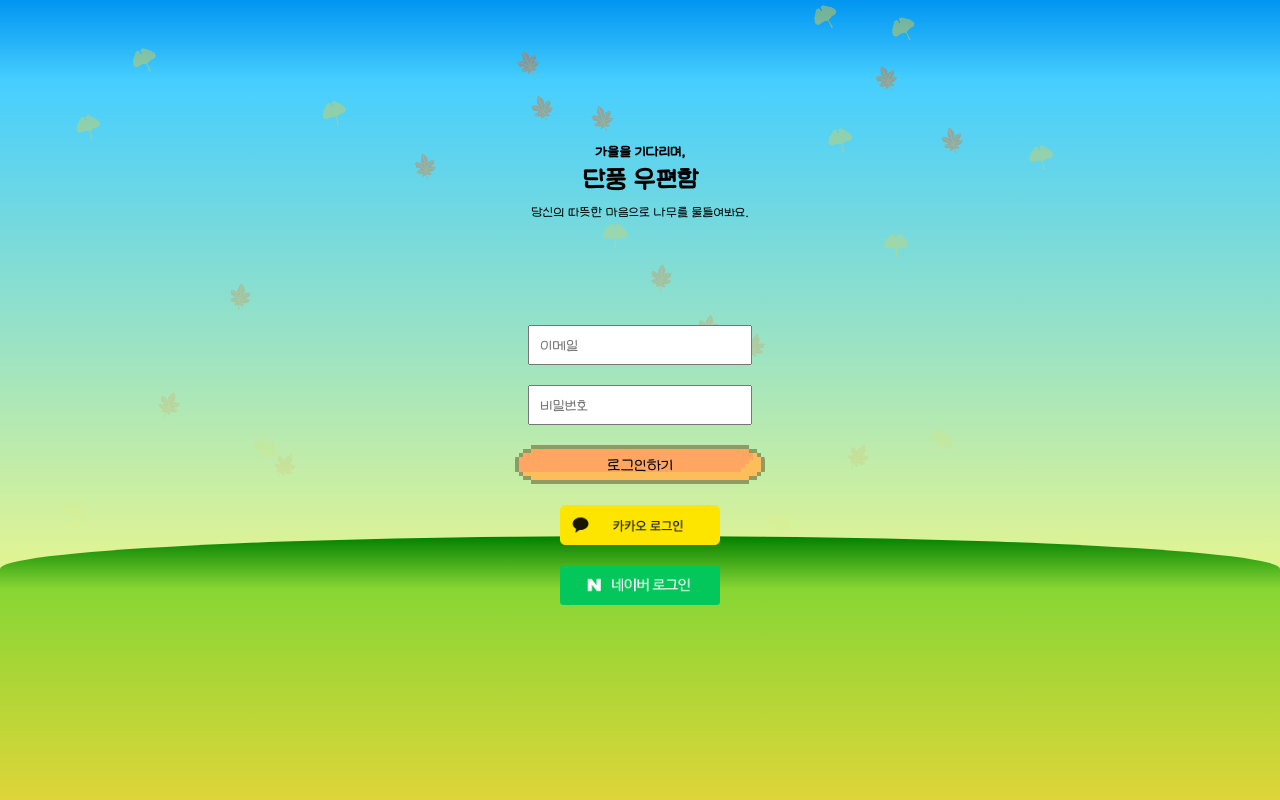
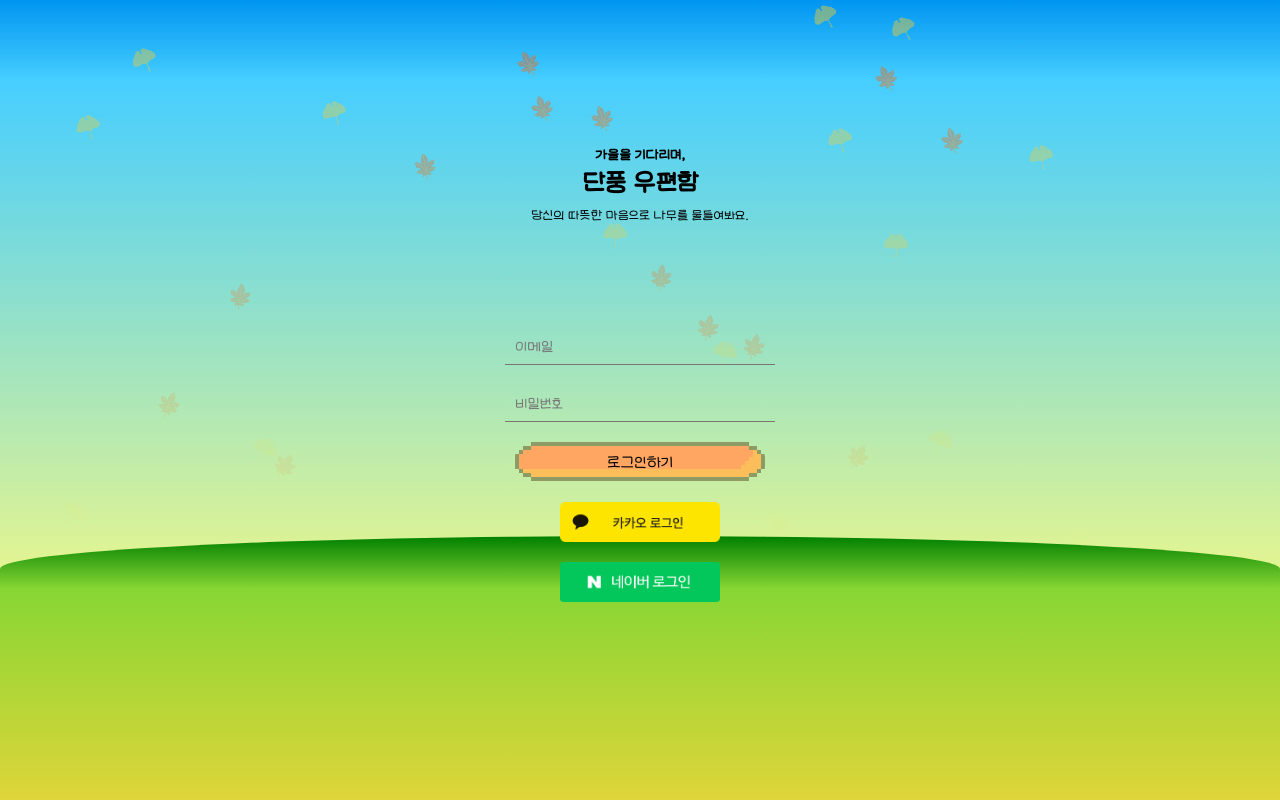
Before and after one commit to minseong0324/MapleMailbox-Frontend, a React (Vite) app: page /login in a window 1280 px wide. Built offline with nearby package versions, Linux system fonts and the light colour scheme; no server answers.

Commit message:
로그인, 회원가입 입력창 디자인 변경

```diff
--- a/src/pages/login/style.ts
+++ b/src/pages/login/style.ts
@@ -46,7 +46,19 @@ const LoginInput = styled.input`
   font-family: 'LeeSeoyun';
   padding: 10px;
   font-size: 16px;
-  width: 200px;
+  width: 250px;
+  border: none; // 모든 테두리를 제거합니다.
+  border-bottom: 1px solid #777; // 아래쪽 테두리만 추가합니다.
+  background-color: transparent;
+  color: #111;
+
+  &::placeholder {
+    color: #777;
+  }
+
+  &:focus {
+    outline: none;
+  }
 `;
 
 const TextsStyle = styled.div`
--- a/src/pages/signup/style.ts
+++ b/src/pages/signup/style.ts
@@ -41,14 +41,26 @@ const SignUpButton = styled.button`
   gap: 20px;
 `;
 
- const SignUpInput = styled.input`
-border-radius: 10px;
-border: 1px solid #DDDDDD;
+const SignUpInput = styled.input`
   font-family: 'LeeSeoyun';
   padding: 10px;
   font-size: 16px;
-  width: 200px;
+  width: 250px;
+  border: none; // 모든 테두리를 제거합니다.
+  border-bottom: 1px solid #777; // 아래쪽 테두리만 추가합니다.
+  background-color: transparent;
+  color: #222;
+
+  &::placeholder {
+    color: #777;
+  }
+
+  &:focus {
+    outline: none;
+  }
 `;
+
+
 
 const H1 = styled.h1`
   //margin-top: 0px;
```
